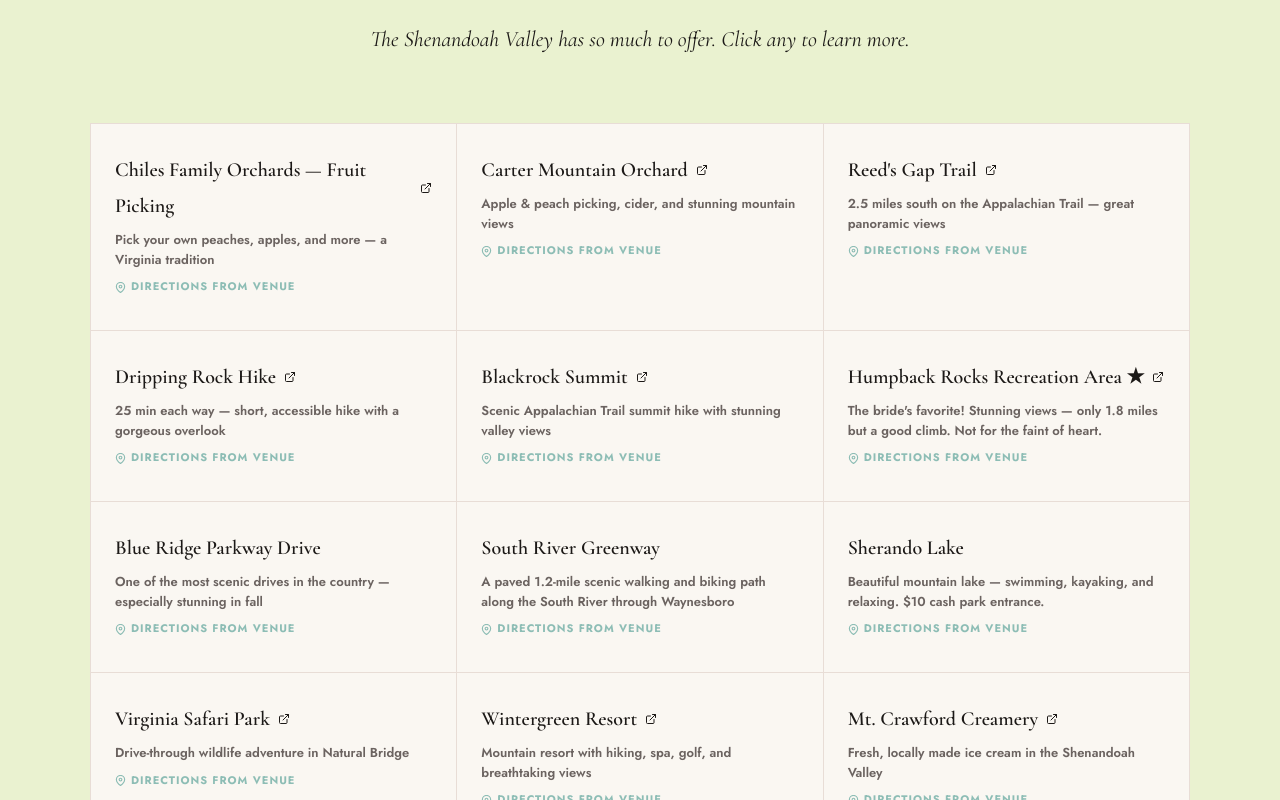
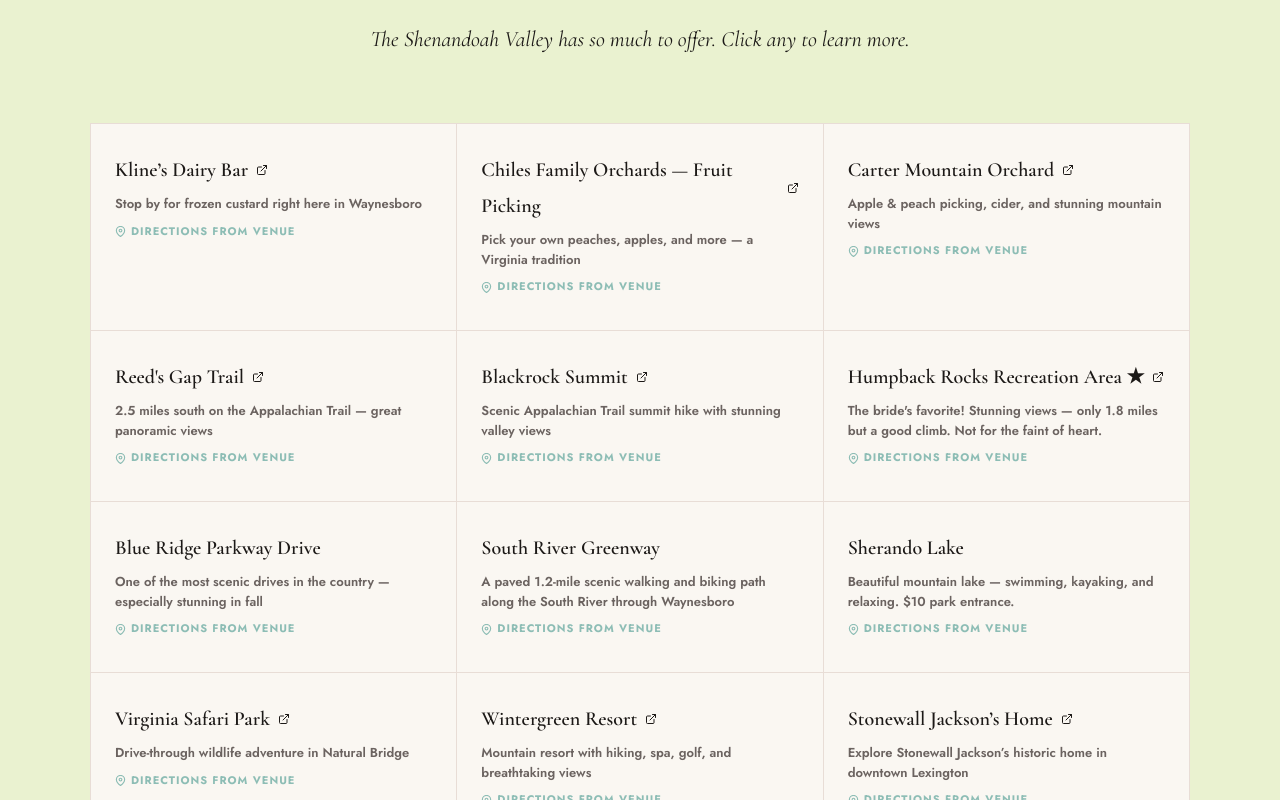
Before and after one commit to tatematley/devyn-and-jace, a React (Vite) app: page /schedule in a window 1280 px wide. Shown: the part 1920-2720 px from the top of the page. Built offline with nearby package versions, Linux system fonts and the light colour scheme.

Commit message:
Update local activity recommendations

```diff
--- a/src/pages/Schedule.tsx
+++ b/src/pages/Schedule.tsx
@@ -174,6 +174,12 @@
 }
 
 const activities: Activity[] = [
+  {
+    name: "Kline’s Dairy Bar",
+    desc: 'Stop by for frozen custard right here in Waynesboro',
+    url: 'https://klinesdairybar.com/waynesboro',
+    mapsQuery: "Kline's Dairy Bar, Waynesboro, VA",
+  },
   // Fruit Picking
   {
     name: 'Chiles Family Orchards — Fruit Picking',
@@ -193,12 +199,6 @@
     desc: '2.5 miles south on the Appalachian Trail — great panoramic views',
     url: 'https://www.alltrails.com/en-gb/trail/us/virginia/dripping-rock-south-via-appalachian-trail?sh=sh4ykz&utm_medium=trail_share&utm_source=alltrails_virality',
     mapsQuery: "Reed's Gap, Blue Ridge Parkway, VA",
-  },
-  {
-    name: 'Dripping Rock Hike',
-    desc: '25 min each way — short, accessible hike with a gorgeous overlook',
-    url: 'https://www.alltrails.com/en-gb/trail/us/virginia/dripping-rock-south-via-appalachian-trail',
-    mapsQuery: 'Dripping Rock Trail, Waynesboro, VA',
   },
   {
     name: 'Blackrock Summit',
@@ -227,7 +227,7 @@
   },
   {
     name: 'Sherando Lake',
-    desc: 'Beautiful mountain lake — swimming, kayaking, and relaxing. $10 cash park entrance.',
+    desc: 'Beautiful mountain lake — swimming, kayaking, and relaxing. $10 park entrance.',
     url: '#',
     mapsQuery: 'Sherando Lake Recreation Area, VA',
   },
@@ -244,10 +244,16 @@
     mapsQuery: 'Wintergreen Resort, VA',
   },
   {
-    name: 'Mt. Crawford Creamery',
-    desc: 'Fresh, locally made ice cream in the Shenandoah Valley',
-    url: 'https://maps.app.goo.gl/ZJ4fymnJETQGuwvB6?g_st=ic',
-    mapsQuery: 'Mt Crawford Creamery, VA',
+    name: 'Stonewall Jackson’s Home',
+    desc: 'Explore Stonewall Jackson’s historic home in downtown Lexington',
+    url: 'https://www.vmi.edu/museums-and-archives/stonewall-jackson-house/',
+    mapsQuery: 'Jackson House Museum, Lexington, VA',
+  },
+  {
+    name: 'Lexington Carriage Ride',
+    desc: 'Enjoy a horse-drawn carriage tour of historic Lexington. Make reservations ASAP for the carriage ride!',
+    url: 'https://www.lexcarriage.com/historical-tours.html',
+    mapsQuery: 'Lexington Carriage Company, Lexington, VA',
   },
   {
     name: 'Polo Match at King Family Vineyards',
```
